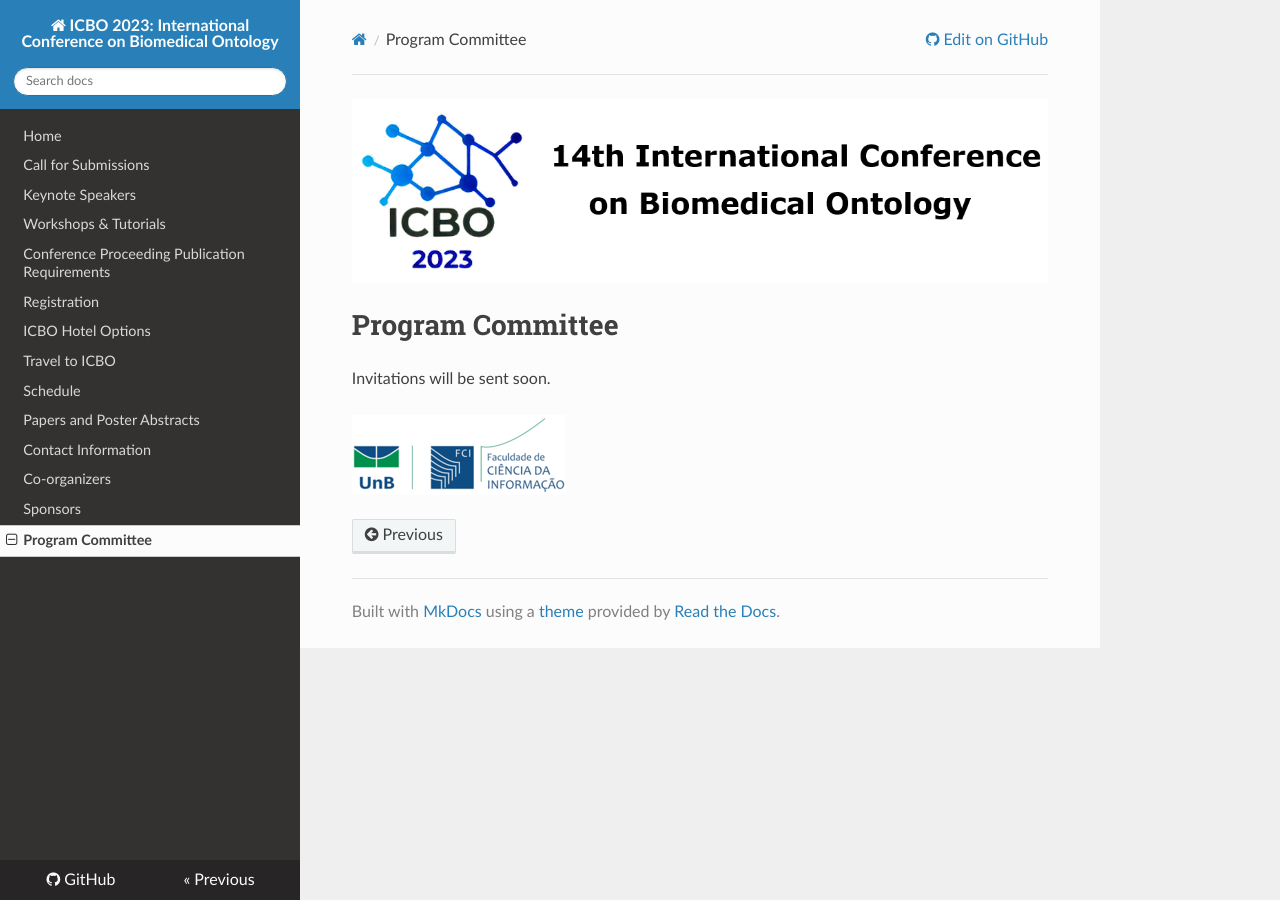
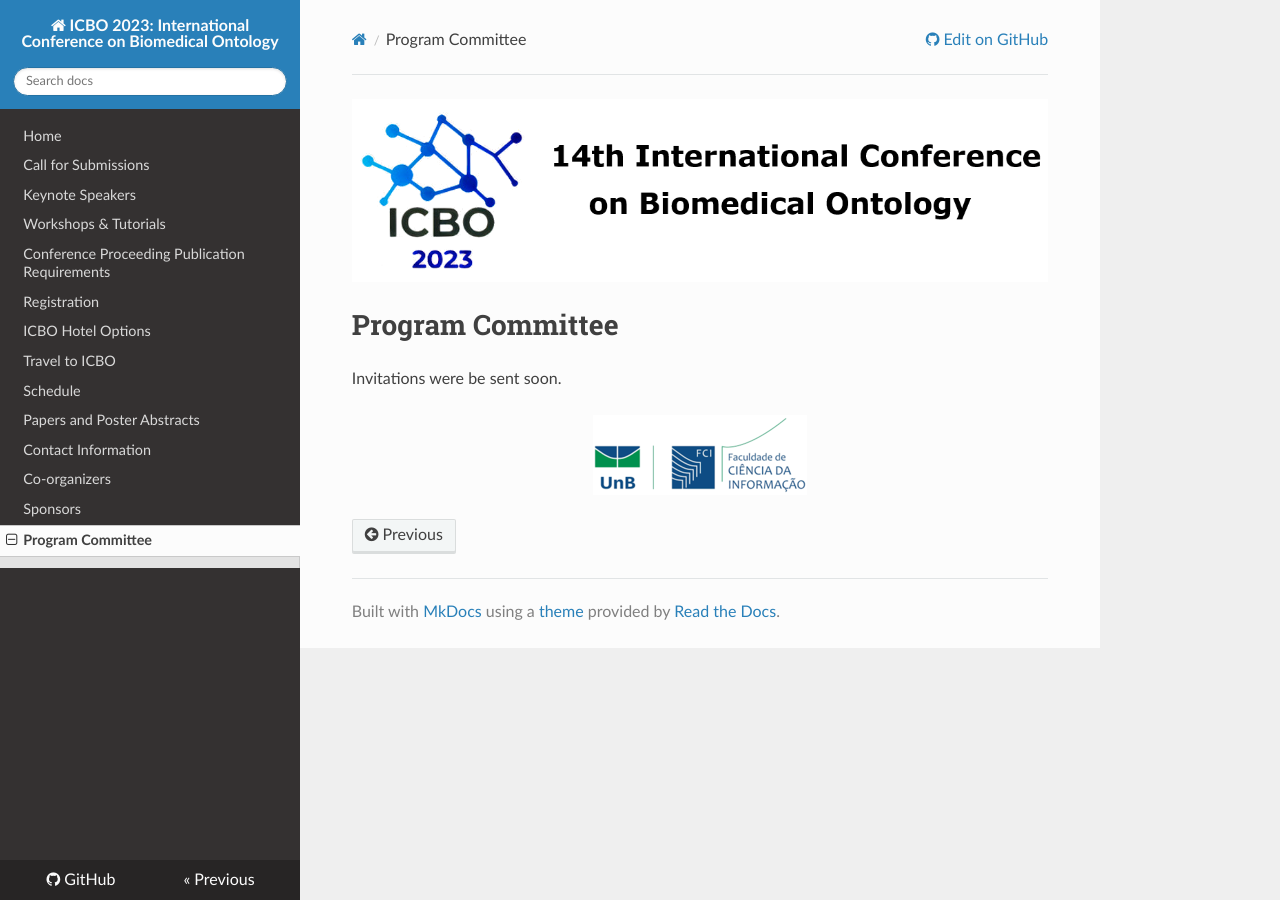
Before and after one commit to ICBO-conference/icbo2023, an MkDocs documentation site: the page built from docs/program-committee.md, in a window 1280 px wide. Built offline with MkDocs 1.6.1, drawn with Linux system fonts in a browser that asks for light colours; nearby versions of some CDN libraries.

Commit message:
Update program-committee.md

```diff
--- a/docs/program-committee.md
+++ b/docs/program-committee.md
@@ -4,6 +4,13 @@
 
 # Program Committee
 
-Invitations will be sent soon.
+Invitations were be sent soon.
 
-![UnB](./images/unb_fci_extenso_logo.png)
+
+
+
+##
+<!-- ![UnB](./images/unb_fci_extenso_logo.png) -->
+<p align="center">
+  <img src="../images/unb_fci_extenso_logo.png" height="80" />
+</p>
```
